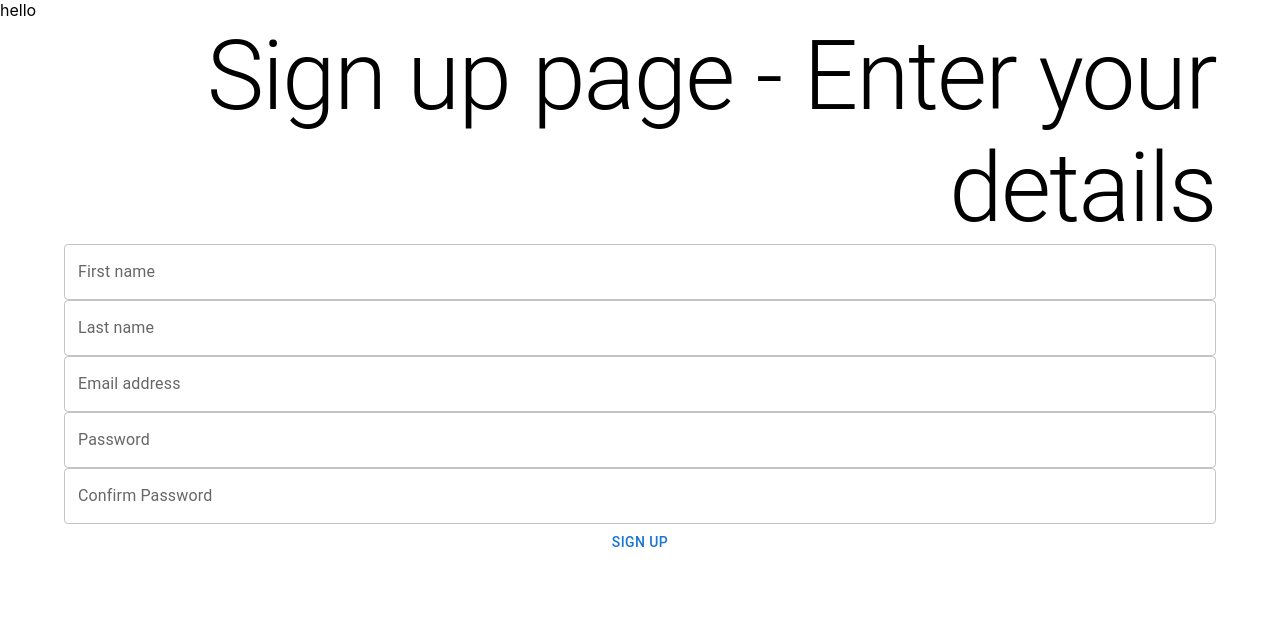
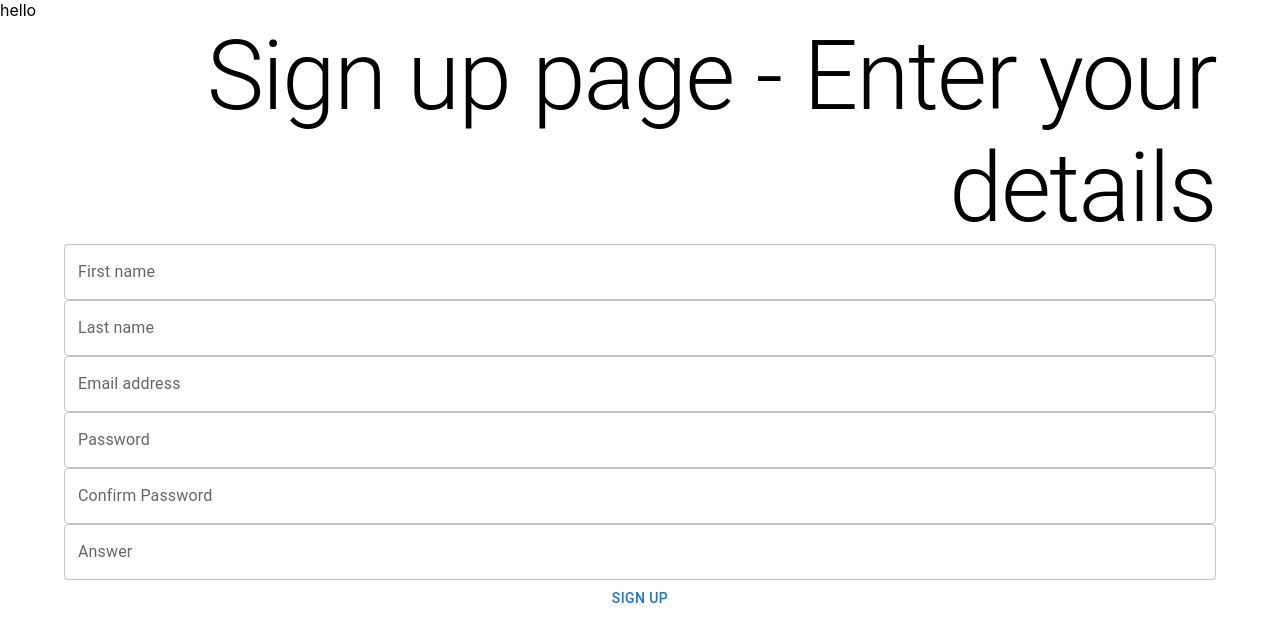
Before and after one commit to YahiaElFetouh/Project-Management-Application, a React (Create React App) app in the folder trello-frontend/: page /SignUp in a window 1280 px wide. Shown: the top 642 px of the page. Built offline with nearby package versions, Linux system fonts and the light colour scheme.

Commit message:
linking frontend and backend

```diff
--- a/trello-frontend/src/Pages/SignUp.js
+++ b/trello-frontend/src/Pages/SignUp.js
@@ -4,10 +4,9 @@ import { Form, FormikProvider, useFormik } from "formik";
 import { LoadingButton } from "@mui/lab";
 import {
   Container,Stack,TextField,Box,Typography} from "@mui/material";
+  import { useNavigate } from "react-router-dom";
+  import { useDispatch } from "react-redux";
 
-
-// import VisibilityIcon from "@mui/icons-material/Visibility";
-// import VisibilityOffIcon from '@mui/icons-material/VisibilityOff';
 
 export default function SignUp() {
   const [passShow, setPass] = useState(false);
@@ -22,12 +21,18 @@ export default function SignUp() {
     email: Yup.string()
       .email("not valid!")
       .required("Email is required!"),
+    securityAnswer: Yup.string()
+      // in case last name is not entered
+      .required("Enter Answer"),
     password: Yup.string().required("Password is required!"),
     confirmation: Yup.string().oneOf(
       [Yup.ref("password"), null],
       "Passwords are not matching!!"
     ),
   });
+
+  // const dispatch = useDispatch();
+    const navigate = useNavigate();
 
 
 
@@ -38,19 +43,43 @@ export default function SignUp() {
     email: '',
     password: '',
     confirmation: '',
+    securityAnswer: '',
   },
   validationSchema: Register,
 
   onSubmit: async (values) => {
-      // const { email, password, firstName, lastName } = values;
+    const {email, password, fName, lName, securityAnswer} = values;
     console.log(values);
 
 
+  // Code for linking the frontend and the backend:
+  // Referred these sources:
+  //1) https://dmitripavlutin.com/javascript-fetch-async-await/
 
-
-
+  try {
+      await fetch('http://localhost:8080/users/save', {
+          method: 'POST',
+          body: JSON.stringify({
+              fName,
+              lName,
+              email,
+              password,
+              securityAnswer,
+          }),
+          headers: {
+              'Content-Type': 'application/json',
           },
       });
+
+      // Registration successful, navigate to the login page
+      navigate("/login");
+  } catch (error) {
+      console.error(error);
+      // Handle error if the registration request fails
+  }
+},
+});
+
 
 
 
@@ -124,6 +153,17 @@ export default function SignUp() {
                     touched.passwordConfirmation && errors.passwordConfirmation
                   }
                 />
+                <TextField
+                            fullWidth
+                            label="Answer"
+                            {...getFieldProps("securityAnswer"
+                            )}
+                            error={Boolean(touched.securityAnswer && errors.securityAnswer)}
+                            helperText={touched.securityAnswer && errors.securityAnswer}
+                        />
+
+
+
 
                 <LoadingButton loading={isSubmitting}>
                   Sign Up
```
Lines whose indentation alone changed are shown as unchanged.
